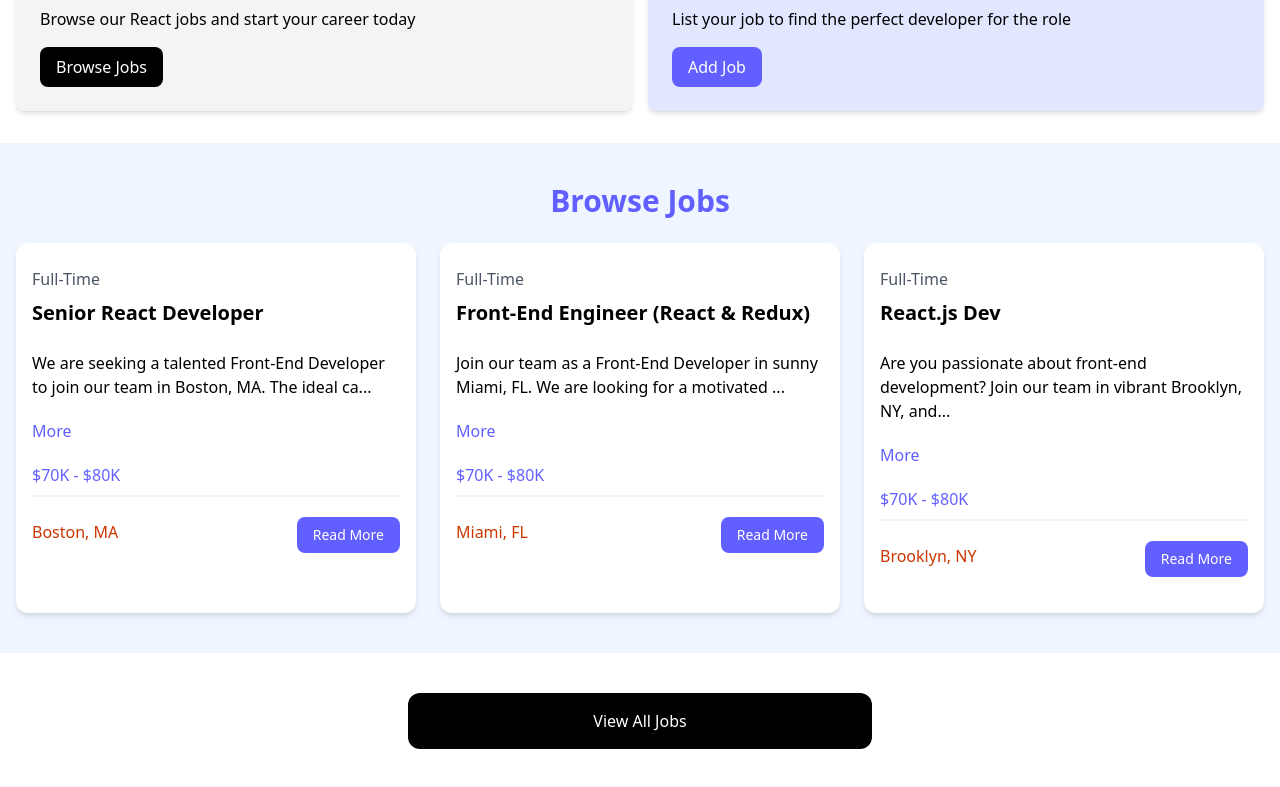
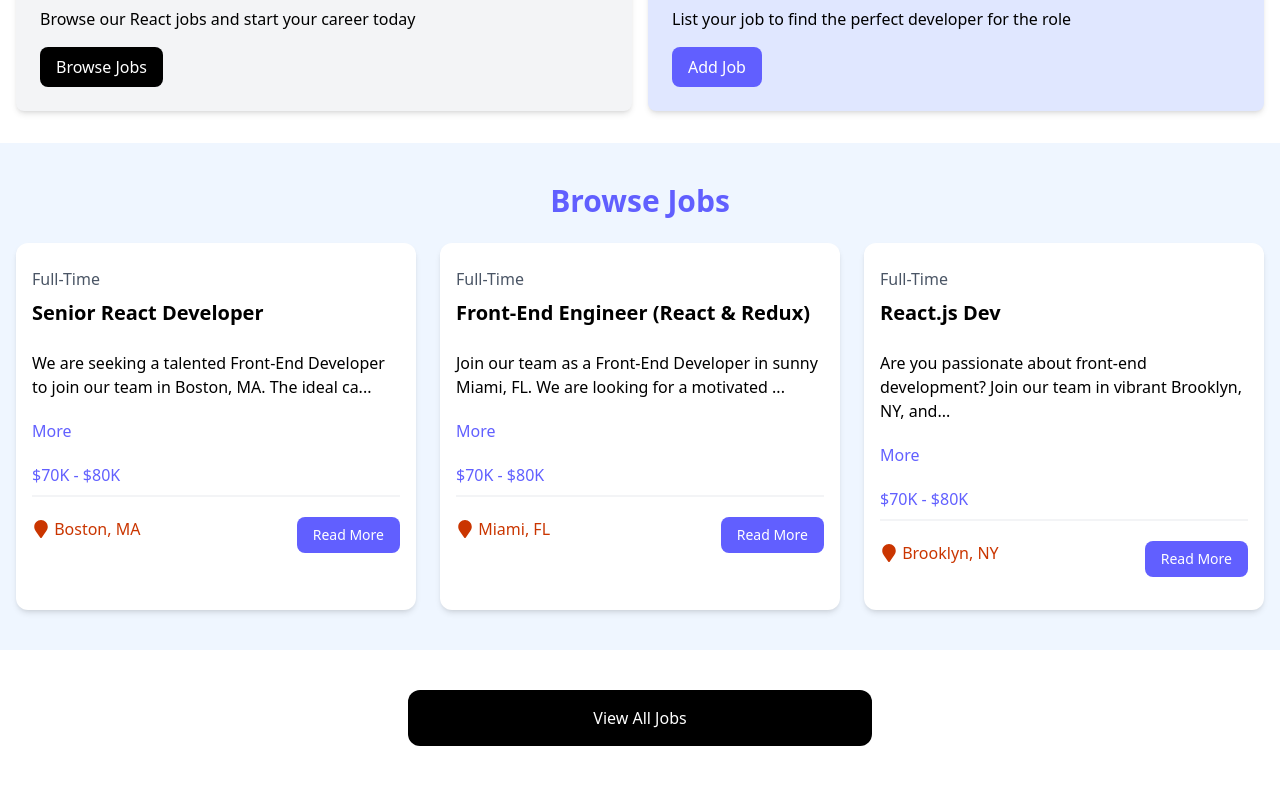
Before and after one commit to kamuz/react-jobs, a React (Vite) app: page / in a window 1280 px wide. Shown: the part 466-1253 px from the top of the page. Built offline with nearby package versions, Linux system fonts and the light colour scheme.

Commit message:
Added React Icons Package

```diff
--- a/package.json
+++ b/package.json
@@ -13,6 +13,7 @@
     "@tailwindcss/vite": "^4.0.12",
     "react": "^19.0.0",
     "react-dom": "^19.0.0",
+    "react-icons": "^5.5.0",
     "tailwindcss": "^4.0.12"
   },
   "devDependencies": {
--- a/src/components/JobListing.jsx
+++ b/src/components/JobListing.jsx
@@ -1,4 +1,5 @@
 import { useState } from "react";
+import { FaMapMarker } from "react-icons/fa";
 
 const JobListing = ({ job }) => {
 
@@ -22,7 +23,7 @@ const JobListing = ({ job }) => {
         <h3 className="text-indigo-500 mb-2">{job.salary}</h3>
         <div className="border border-gray-100 mb-5"></div>
         <div className="flex flex-col lg:flex-row justify-between mb-4">
-          <div className="text-orange-700 mb-3"><i className="fa-solid fa-location-dot text-lg"></i>{job.location}</div>
+          <div className="text-orange-700 mb-3"><FaMapMarker className="inline-block text-lg mb-1" /> {job.location}</div>
           <a href={`/job/${job.id}`} className="h-[36px] bg-indigo-500 hover:bg-indigo-600 text-white px-4 py-2 rounded-lg text-center text-sm">Read More</a>
         </div>
       </div>
```
Also changed, not shown: 1 other file (tests, documents, lock files or other folders).
